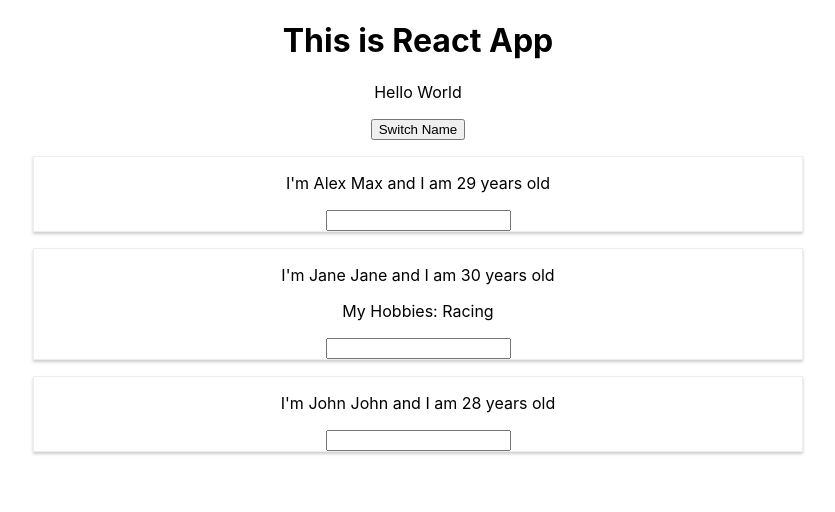
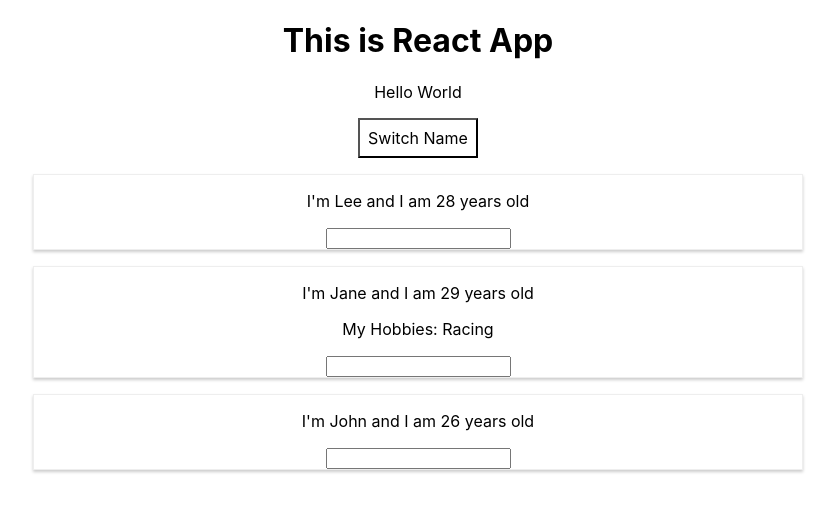
Before and after one commit to acvan11/react-app-2019, a React (Create React App) app: page / in a window 1280 px wide. Both pictures are taken after a click on the button "Switch Name". Shown: the top 512 px of the page, without its empty margins (222-1057 px from the left). Built offline with nearby package versions, Linux system fonts and the light colour scheme.

Commit message:
rendering content conditionally

```diff
--- a/src/App.js
+++ b/src/App.js
@@ -1,57 +1,86 @@
-import React, { Component } from 'react';
-import './App.css';
-import Person from './Person/Person'
+import React, { Component } from "react";
+import "./App.css";
+import Person from "./Person/Person";
 
 class App extends Component {
     state = {
         persons: [
-            { name: 'Lee', age: 28 },
-            { name: 'Jane', age: 29},
-            { name: 'John', age: 26}
+            { name: "Lee", age: 28 },
+            { name: "Jane", age: 29 },
+            { name: "John", age: 26 }
         ],
-        otherState: 'Some other value'
-    }
+        otherState: "Some other value",
+        showPersons: false
+    };
 
-    switchNameHandler = (newName) => {
+    switchNameHandler = newName => {
         this.setState({
             persons: [
-                { name: newName, age: 29},
-                { name: 'Jane Jane', age: 30},
-                { name: 'John John', age: 28}
+                { name: newName, age: 29 },
+                { name: "Jane Jane", age: 30 },
+                { name: "John John", age: 28 }
             ]
-        })
-    }
+        });
+    };
 
-    nameChangeHandler = (event) => {
+    nameChangeHandler = event => {
         this.setState({
             persons: [
-                { name: 'So Cool', age: 23},
-                { name: event.target.value, age: 22},
-                { name: 'Very happy', age:33 }
+                { name: "So Cool", age: 23 },
+                { name: event.target.value, age: 22 },
+                { name: "Very happy", age: 33 }
             ]
-        })
-    }
+        });
+    };
+
+    togglePersonsHandler = () => {
+        const doesShow = this.state.showPersons;
+        this.setState({showPersons: !doesShow});
+    };
 
     render() {
+        const style = {
+            background: "white",
+            font: "inherit",
+            border: "1x solid red",
+            cursor: "pointer",
+            padding: "8px"
+        };
+
         return (
             <div className="App">
                 <h1>This is React App</h1>
                 <p>Hello World</p>
-                <button onClick={() => this.switchNameHandler('Alex Max')}>Switch Name</button>
-                <Person
-                name= {this.state.persons[0].name}
-                age= {this.state.persons[0].age} />
-                <Person
-                name= {this.state.persons[1].name}
-                age= {this.state.persons[1].age}
-                click={this.switchNameHandler.bind(this, 'Okay good')}
-                changed={this.nameChangeHandler}>My Hobbies: Racing</Person>
-                <Person
-                name = {this.state.persons[2].name}
-                age= {this.state.persons[2].age}/>
+                <button style={style} onClick={this.togglePersonsHandler}>
+                    Switch Name
+                </button>
+
+                {this.state.showPersons === true ?
+                    <div>
+                        <Person
+                            name={this.state.persons[0].name}
+                            age={this.state.persons[0].age}
+                        />
+                        <Person
+                            name={this.state.persons[1].name}
+                            age={this.state.persons[1].age}
+                            click={this.switchNameHandler.bind(
+                                this,
+                                "Okay good"
+                            )}
+                            changed={this.nameChangeHandler}
+                        >
+                            My Hobbies: Racing
+                        </Person>
+                        <Person
+                            name={this.state.persons[2].name}
+                            age={this.state.persons[2].age}
+                        />
+                    </div> : null
+                 }
             </div>
-        )
+        );
     }
 }
 
-export default App
+export default App;
```
